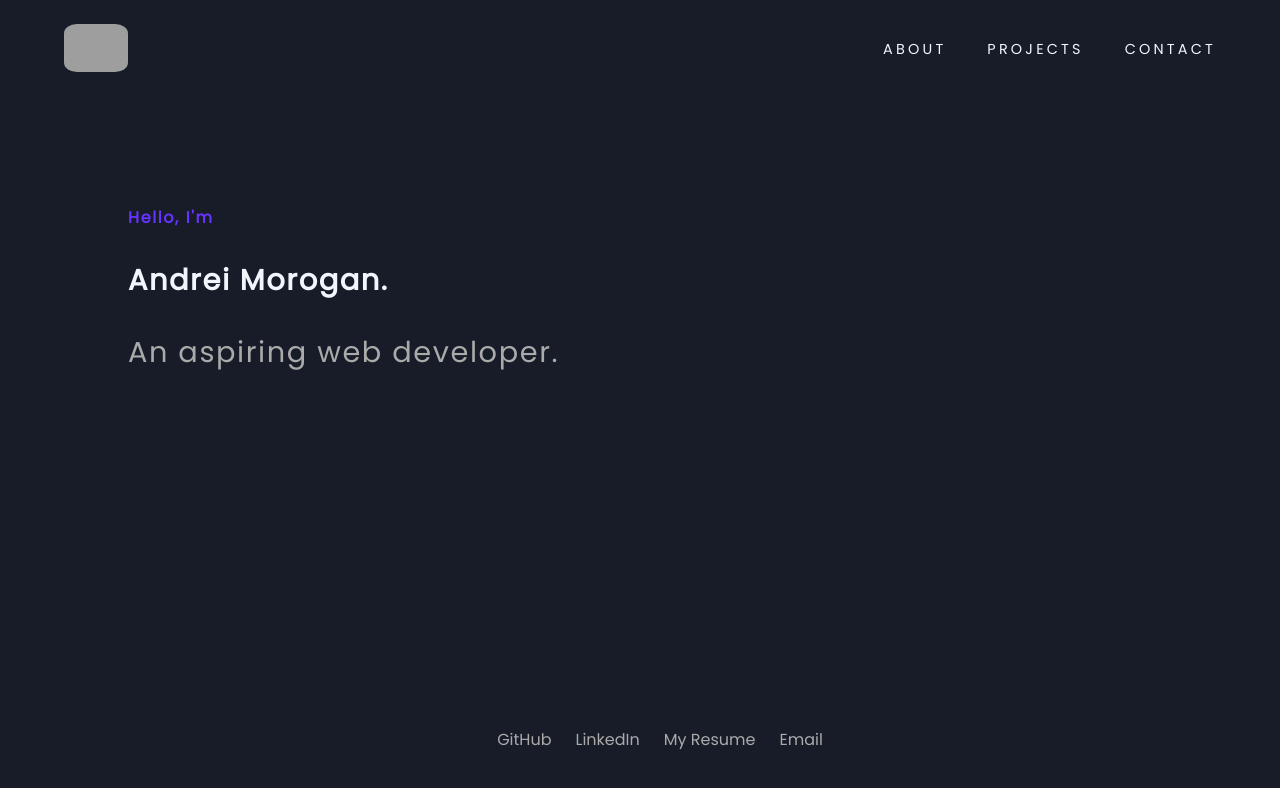
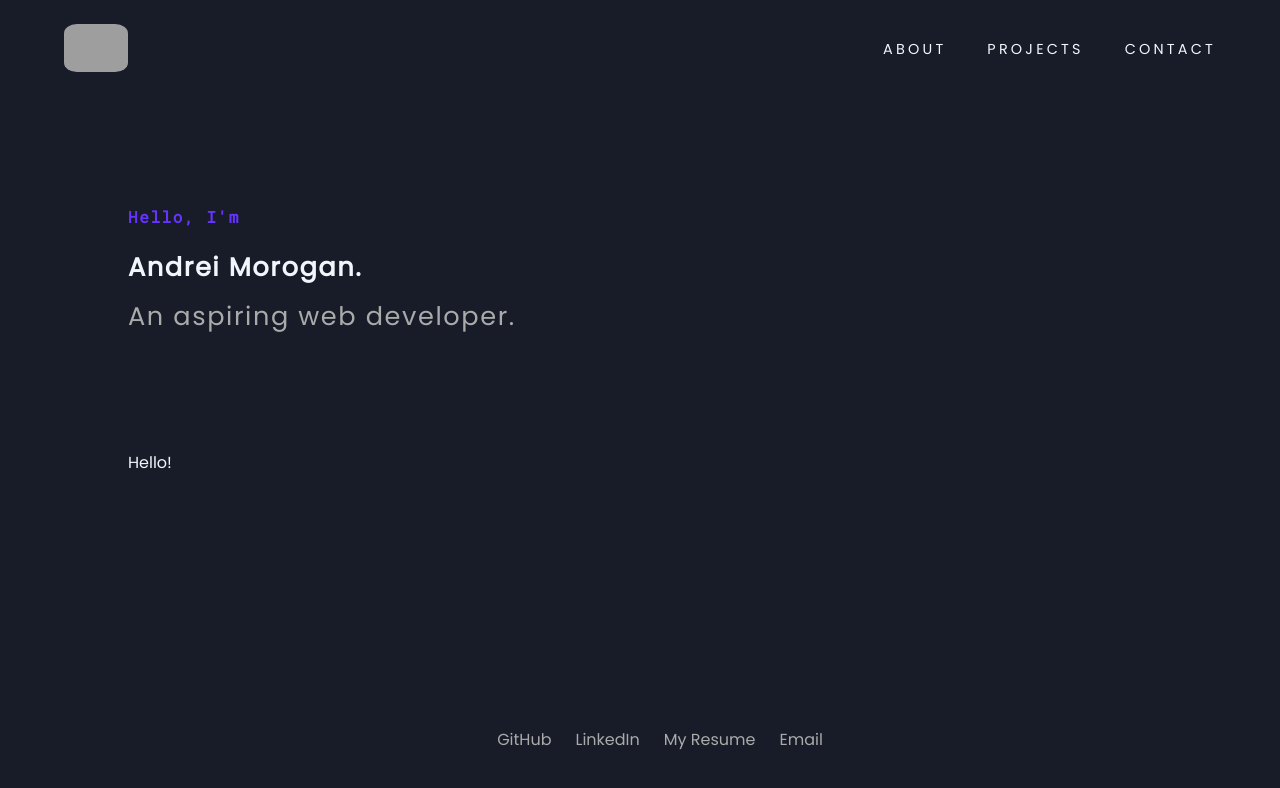
Before and after one commit to andreimorogan/andrei-morogan-portfolio, a React (Create React App) app: page / in a window 1280 px wide. Shown: the top 788 px of the page. Built offline with nearby package versions, Linux system fonts and the light colour scheme; grey boxes are pictures that could not be loaded.

Commit message:
Started working on a "about me" section

```diff
--- a/src/App.js
+++ b/src/App.js
@@ -4,6 +4,7 @@ import Navbar from './components/Navbar'
 import Body from './containers/Body'
 import Footer from './components/Footer'
 import Greeting from './components/Greeting'
+import AboutMe from './components/AboutMe'
 
 function App() {
   return (
@@ -12,6 +13,7 @@ function App() {
         <Body>
           <Navbar />
           <Greeting />
+          <AboutMe />
           <Footer />
         </Body>
       </>
--- /dev/null
+++ b/src/components/AboutMe.css
@@ -0,0 +1,4 @@
+.about-me {
+    margin: 0 0 5rem 0;
+    padding: 0 0 0 10vw;
+}
--- /dev/null
+++ b/src/components/AboutMe.js
@@ -0,0 +1,13 @@
+import React from "react";
+import './AboutMe.css'
+
+
+const AboutMe = () => {
+    return(
+        <section className="about-me">
+            <p>Hello!</p>
+        </section>
+    );
+}
+
+export default AboutMe
--- a/src/components/Greeting.css
+++ b/src/components/Greeting.css
@@ -2,26 +2,22 @@
     margin: 6rem 0 5rem 0;
     padding: 0 0 0 10vw;
     letter-spacing: 0.1rem;
+    line-height: clamp(1.5rem, 2.9vh, 5rem);
 }
 
 .purple {
     color: #6633ff;
+    font-family: 'Roboto Mono', monospace;
 }
 
 .small {
-    font-size: 1rem;
+    font-size: clamp(1rem, 1vw, 2rem)
 }
 
 .large {
-    font-size: 1.8rem;
+    font-size: clamp(1rem, 2vw, 3rem);
 }
 
 .gray {
     color: #aaaaaa;
 }
-
-@media (max-width:768px) {
-    .large {
-        font-size: 1.2rem;
-    }
-}
--- a/src/containers/Body.css
+++ b/src/containers/Body.css
@@ -1,4 +1,5 @@
 @import url('https://fonts.googleapis.com/css2?family=Poppins&display=swap');
+@import url('https://fonts.googleapis.com/css2?family=Roboto+Mono&display=swap');
 
 * {
     box-sizing: border-box;
```
Also changed, not shown: colors.txt (added).
